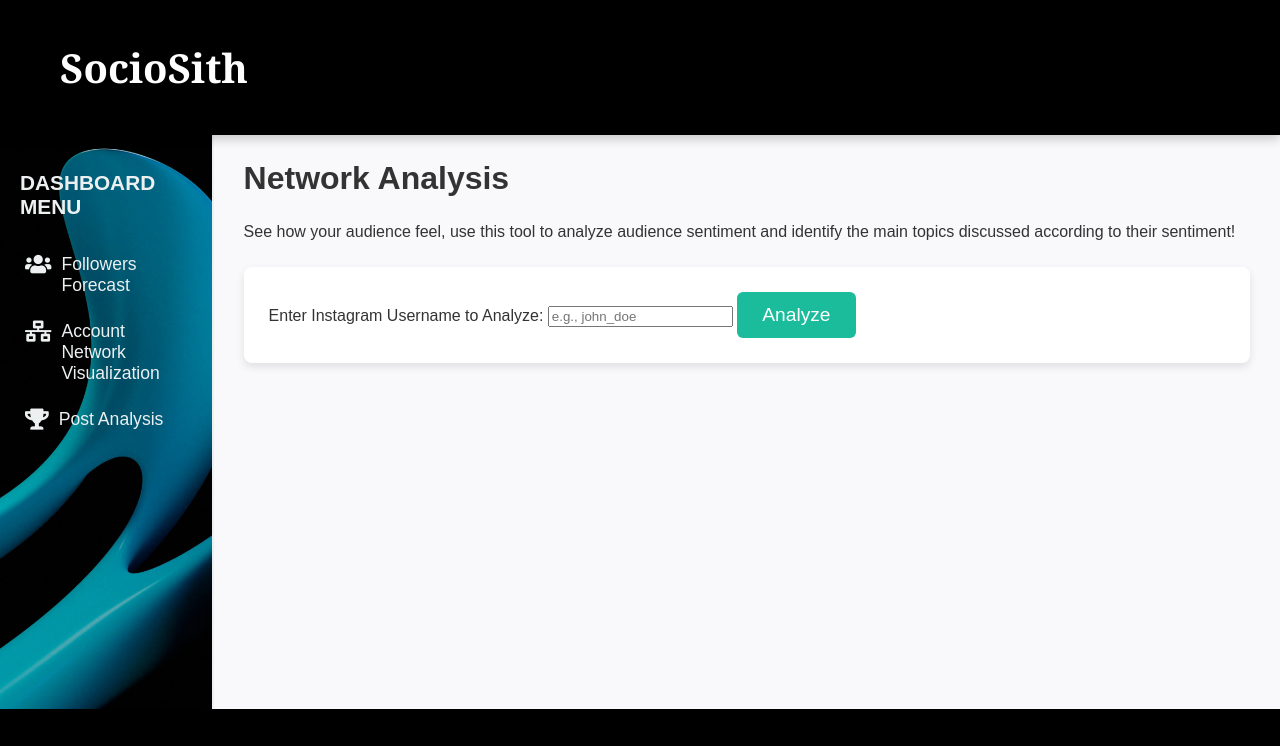
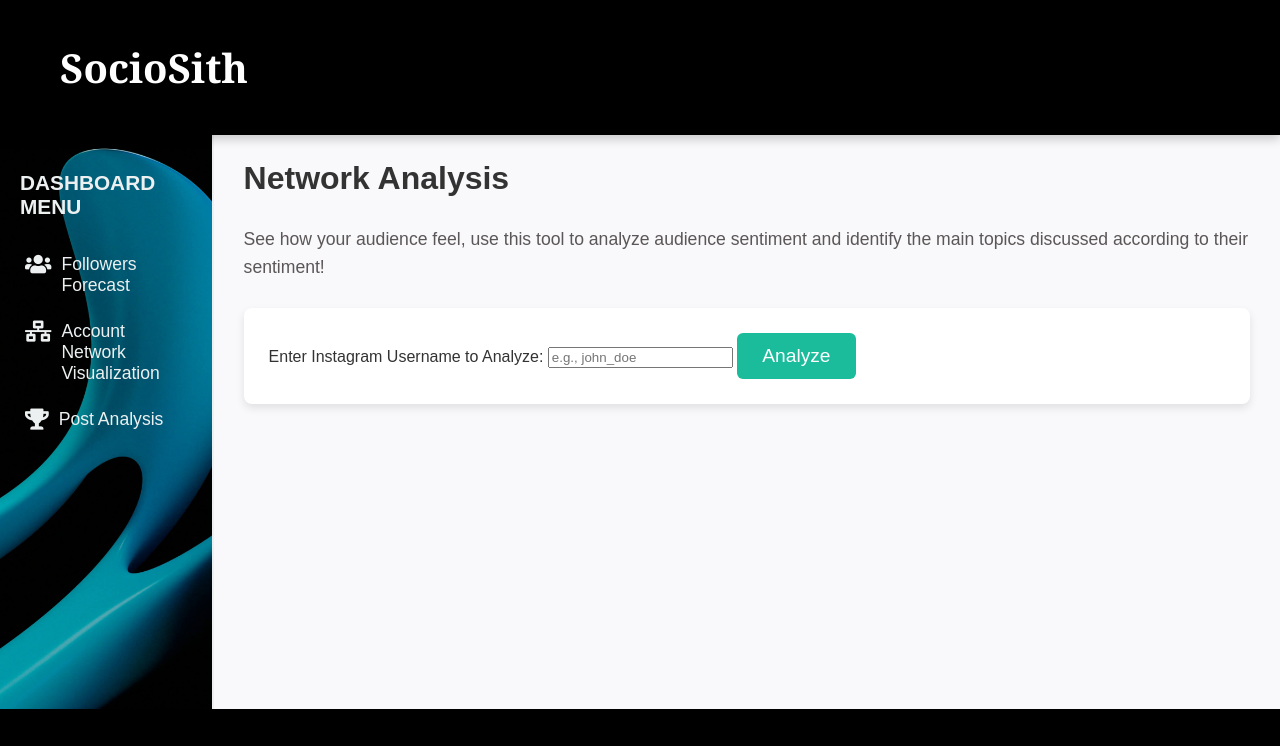
Before and after one commit to Wee-Chuan/FYP-24-S4-26, a Flask app: page /network in a window 1280 px wide. Shown: the top 746 px of the page. Run offline with Flask 3, Linux system fonts and the light colour scheme; data that the repository does not hold is empty.

Commit message:
Added explanation styles

```diff
--- a/static/components/dashboard/influencer_dashboard.css
+++ b/static/components/dashboard/influencer_dashboard.css
@@ -99,6 +99,13 @@
     font-size: 18px;
     color: #555;
     margin-top: 5px;
+}
+
+.explanation {
+    color: #3e3838d7; /* Dark gray text for readability */
+    font-size: 1.1rem; /* Slightly larger text for emphasis */
+    line-height: 1.6; /* Good spacing for readability */
+    font-family: "Arial", sans-serif; /* Clean and professional font */
 }
 
 
```
